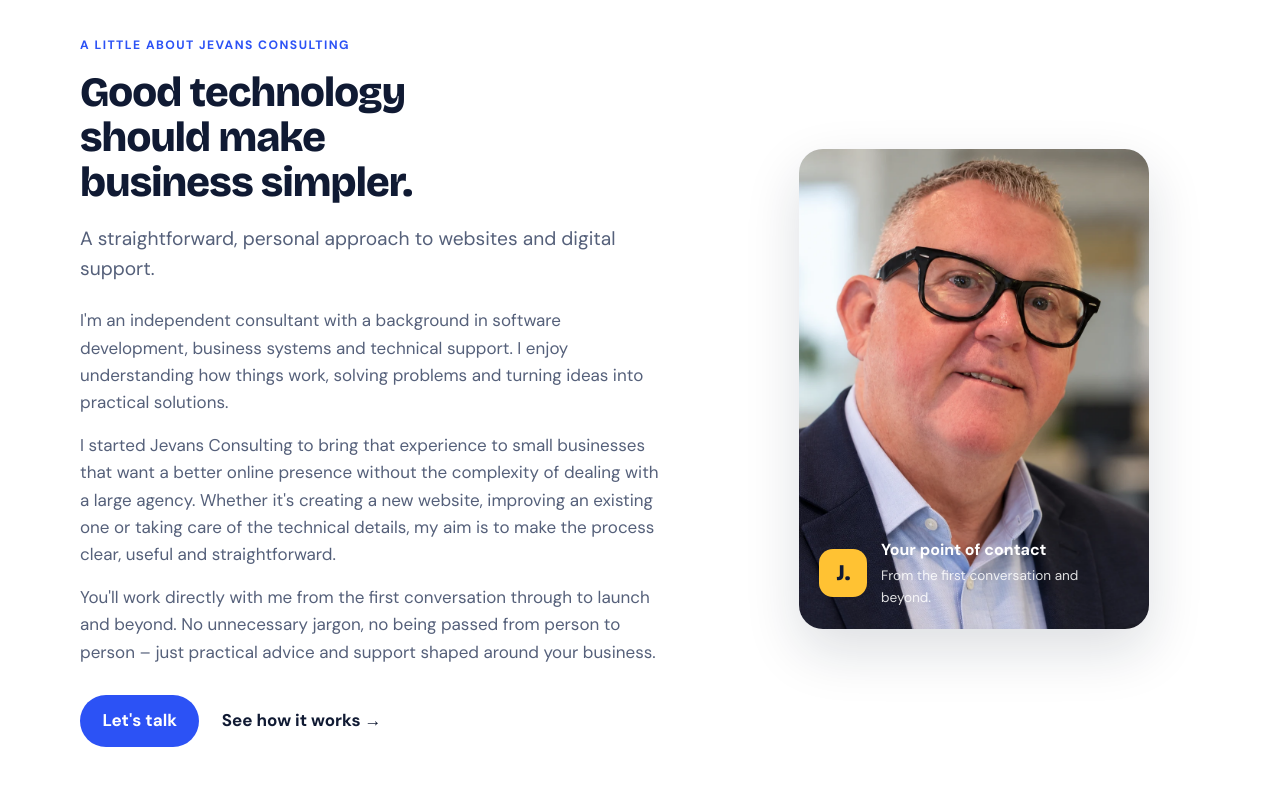
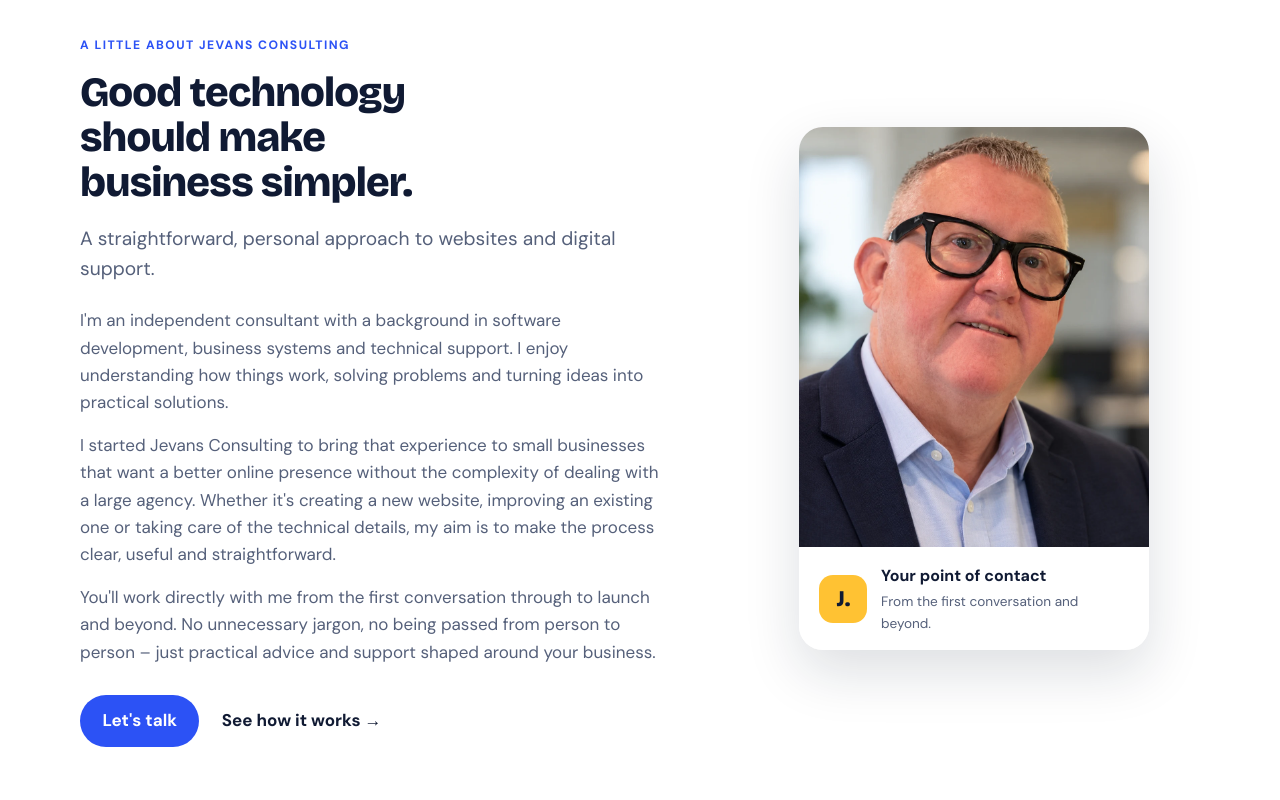
Before and after one commit to GrumpyMonk26/jevansconsulting, an Astro site: page / in a window 1280 px wide. Shown: the part 880-1680 px from the top of the page. Built offline with nearby package versions, Linux system fonts and the light colour scheme; Astro itself is replaced by a stand-in of ours.

Commit message:
style: improve section background contrast and visual separation

```diff
--- a/src/styles/global.css
+++ b/src/styles/global.css
@@ -383,44 +383,40 @@ section {
 .about-link:hover {
   color: var(--cobalt);
 }
+
 .about-photo {
   position: relative;
   margin: 0 auto;
   width: 100%;
   max-width: 350px;
-  height: 480px;
+  height: auto;
   min-width: 0;
   border-radius: 24px;
   overflow: hidden;
-  background: var(--paper);
+  background: var(--white);
   box-shadow: 0 22px 55px rgba(16, 26, 51, 0.14);
   isolation: isolate;
 }
+
 .about-photo img {
   display: block;
   width: 100%;
-  height: 100%;
+  height: 420px;
   object-fit: cover;
   object-position: center 38%;
 }
-.about-photo img {
-  display: block;
-  width: 100%;
-  aspect-ratio: 4 / 5;
-  object-fit: cover;
-  object-position: center 38%;
-}
+
+/* Caption below the photograph */
 .about-photo figcaption {
-  position: absolute;
-  z-index: 1;
-  right: 1.25rem;
-  bottom: 1.25rem;
-  left: 1.25rem;
+  position: static;
   display: flex;
   align-items: center;
   gap: 0.85rem;
-  color: var(--white);
+  padding: 1rem 1.25rem;
+  color: var(--ink);
+  background: var(--white);
 }
+
 .about-photo-mark {
   display: grid;
   place-items: center;
@@ -432,29 +428,39 @@ section {
   color: var(--ink);
   font: 800 1.4rem var(--display);
 }
+
 .about-photo figcaption strong,
 .about-photo figcaption small {
   display: block;
 }
+
 .about-photo figcaption strong {
   font-size: 1rem;
 }
+
 .about-photo figcaption small {
   margin-top: 0.15rem;
-  color: rgba(255, 255, 255, 0.86);
+  color: var(--muted);
   font-size: 0.85rem;
 }
+
 @media (max-width: 860px) {
   .about-layout {
     grid-template-columns: 1fr;
   }
+
   .about-copy h2 {
     max-width: 18ch;
   }
+
   .about-photo {
     width: min(100%, 350px);
-    height: 440px;
+    height: auto;
     justify-self: center;
+  }
+
+  .about-photo img {
+    height: 380px;
   }
 }
 
@@ -980,6 +986,7 @@ body {
 
 /* Full-width bands. The shadow and clip-path stretch each background
    beyond the centred .wrap without changing your markup. */
+/* Section backgrounds */
 section[aria-labelledby="what"],
 #about,
 #care,
@@ -989,14 +996,24 @@ section[aria-labelledby="what"],
   box-shadow: 0 0 0 100vmax var(--band);
   clip-path: inset(0 -100vmax);
 }
-section[aria-labelledby="what"],
-#about,
-#process {
+
+/* About – white background */
+#about {
   --band: var(--white);
 }
+
+/* Services and process – subtle grey background */
+section[aria-labelledby="what"],
+#process {
+  --band: var(--paper);
+}
+
+/* Care plans – pale blue background */
 #care {
   --band: #eaf0ff;
 }
+
+/* Contact – navy background */
 #contact {
   --band: var(--ink);
 }
```
